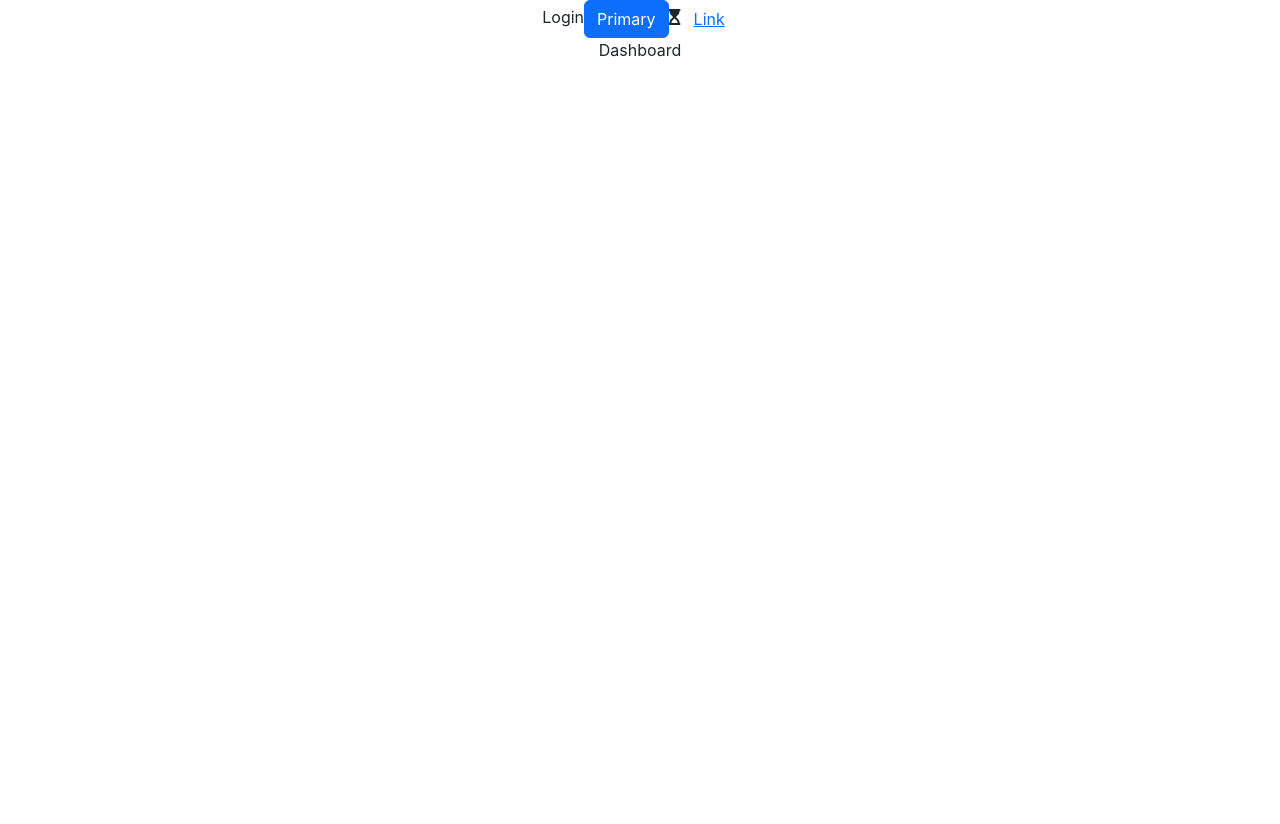
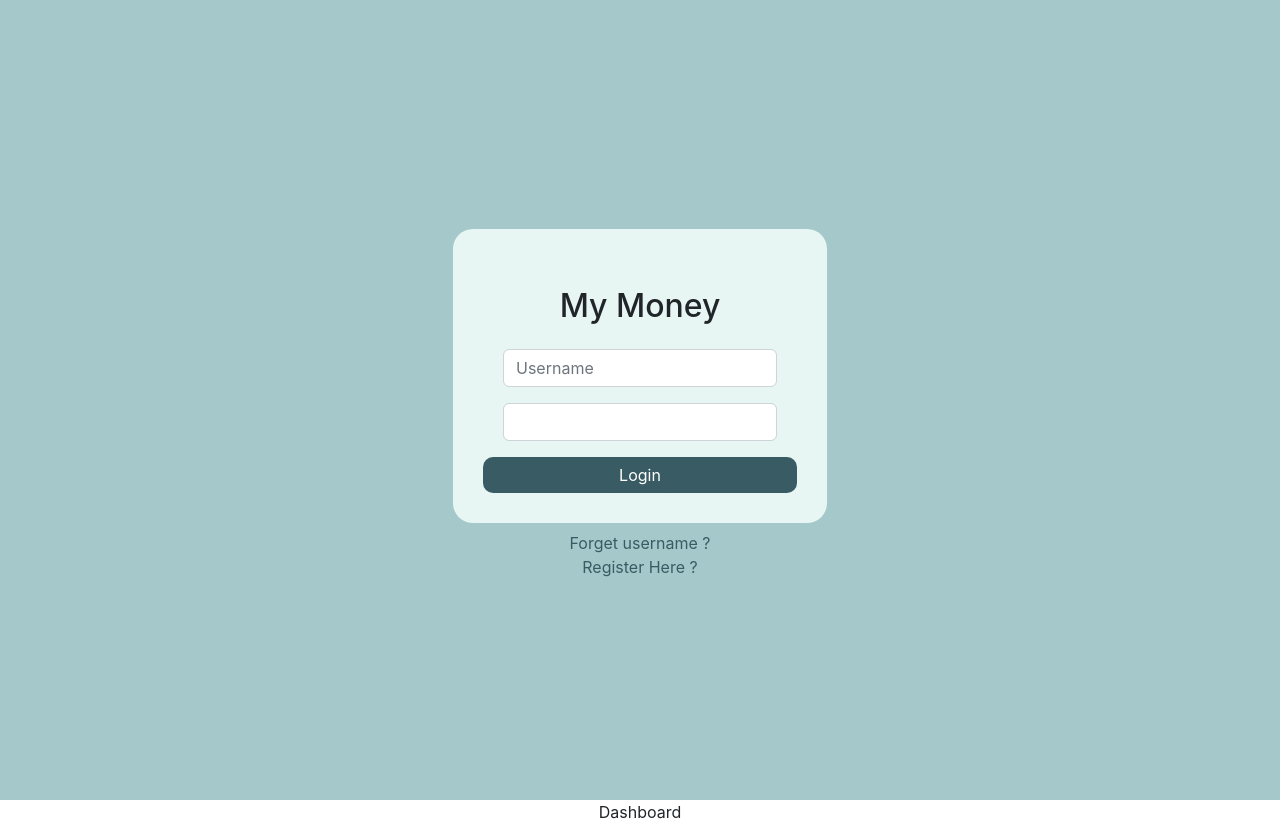
Before and after one commit to SwarajKhadse/money_manager, a React (Create React App) app: page / in a window 1280 px wide. Before the commit the page ends 800 px from the top, so only its background shows below. Built offline with nearby package versions, Linux system fonts and the light colour scheme.

Commit message:
created login and register page

```diff
--- a/src/Login/Login.js
+++ b/src/Login/Login.js
@@ -1,12 +1,41 @@
 import React from 'react'
+import './login.css'
 
 export default function Login() {
     return (
-        <div>Login
-            <button type="button" class="btn btn-primary">Primary</button>
-            <i class="fa-solid fa-hourglass-start"></i>
+        <>
+            <div className='login'>
+                <div className='login-main m-2'>
+                    <h2 className='text-center p-2 login-head'>My Money</h2>
+                    <div className="login-input">
+                        <div className='mt-3'>
+                            <div className="input-group mb-3">
+                                <input type="text" className="form-control" placeholder="Username" aria-label="Username" aria-describedby="basic-addon1" />
+                            </div>
+                            <div className="input-group mb-3">
+                                <input type="password" className="form-control" aria-describedby="basic-addon1" />
+                            </div>
+                        </div>
+                    </div>
 
-            <button type="button" class="btn btn-link">Link</button>
-        </div>
+                    <div className="btn-login">
+                        <button type="button" className="btn btn-secondary btnlogin">Login</button>
+                    </div>
+                </div>
+
+                <div className='login-links '>
+                    <div>
+                        <a href="#" className='login-link'>
+                            Forget username ?
+                        </a>
+                    </div>
+                    <div>
+                        <a href="#" className='login-link'>
+                            Register Here ?
+                        </a>
+                    </div>
+                </div>
+            </div>
+        </>
     )
 }
--- /dev/null
+++ b/src/Login/login.css
@@ -0,0 +1,51 @@
+.login {
+    background-color: rgb(165, 201, 202);
+    display: flex;
+    justify-content: center;
+    align-items: center;
+    height: 100vh;
+    flex-direction: column;
+}
+
+.login-main {
+    background-color: rgb(231, 246, 242);
+    border-radius: 20px;
+    padding: 30px;
+    /* box-shadow: 0px 0px 50px 15px white; */
+}
+
+.login-head {
+    margin-top: 20px;
+    /* margin-bottom: 50px; */
+}
+
+.login-input {
+    margin-left: 20px;
+    margin-right: 20px;
+}
+
+.btn-login {
+    background-color: #395B64;
+    width: 100%;
+    border-radius: 10px 10px;
+}
+
+.btnlogin {
+    background-color: #395B64;
+    border: none;
+}
+
+.login-link {
+    text-decoration: none;
+    color: #395B64;
+}
+
+.login-links {
+    display: flex;
+    flex-direction: column;
+}
+
+.text-left {
+    text-align: start;
+    width: 100%;
+}
```
Also changed, not shown: src/Login/ForgetPassword.js (added, +25 -0 lines), src/Login/Register.js (added, +48 -0 lines).
